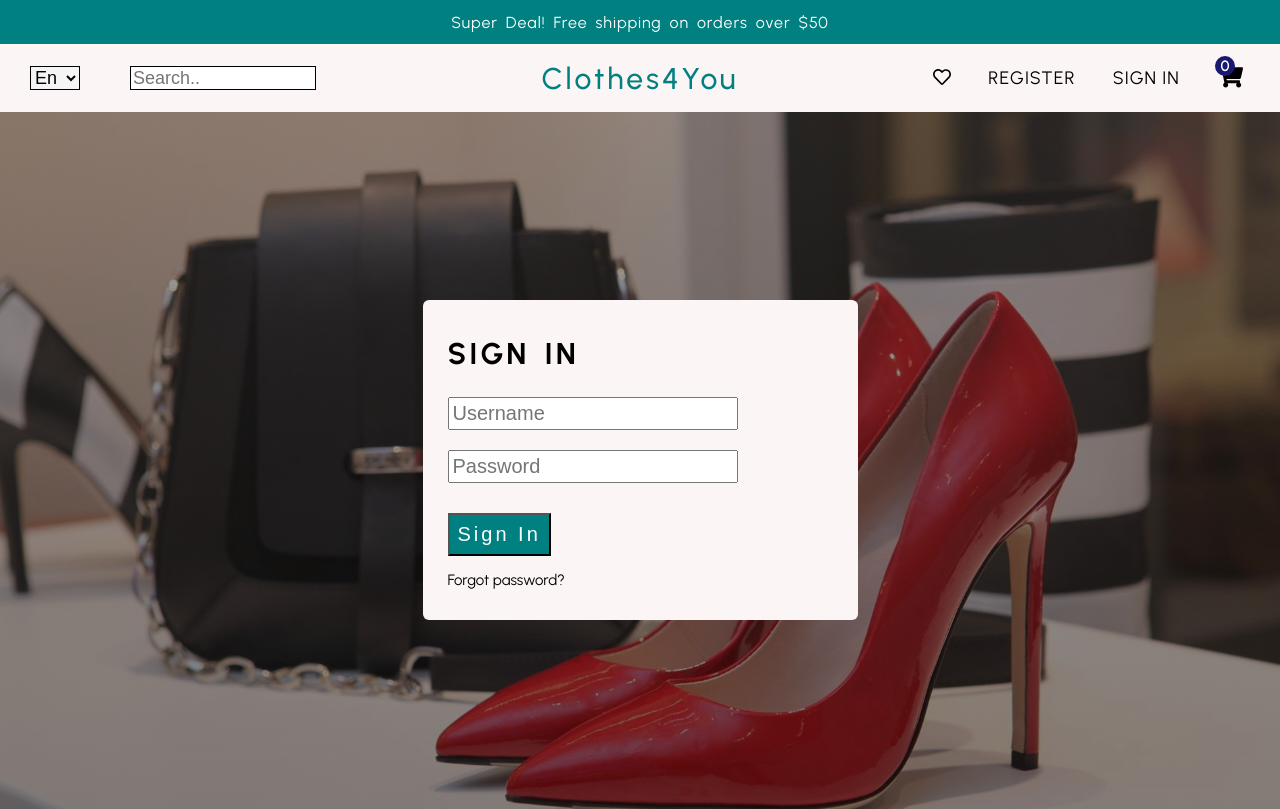
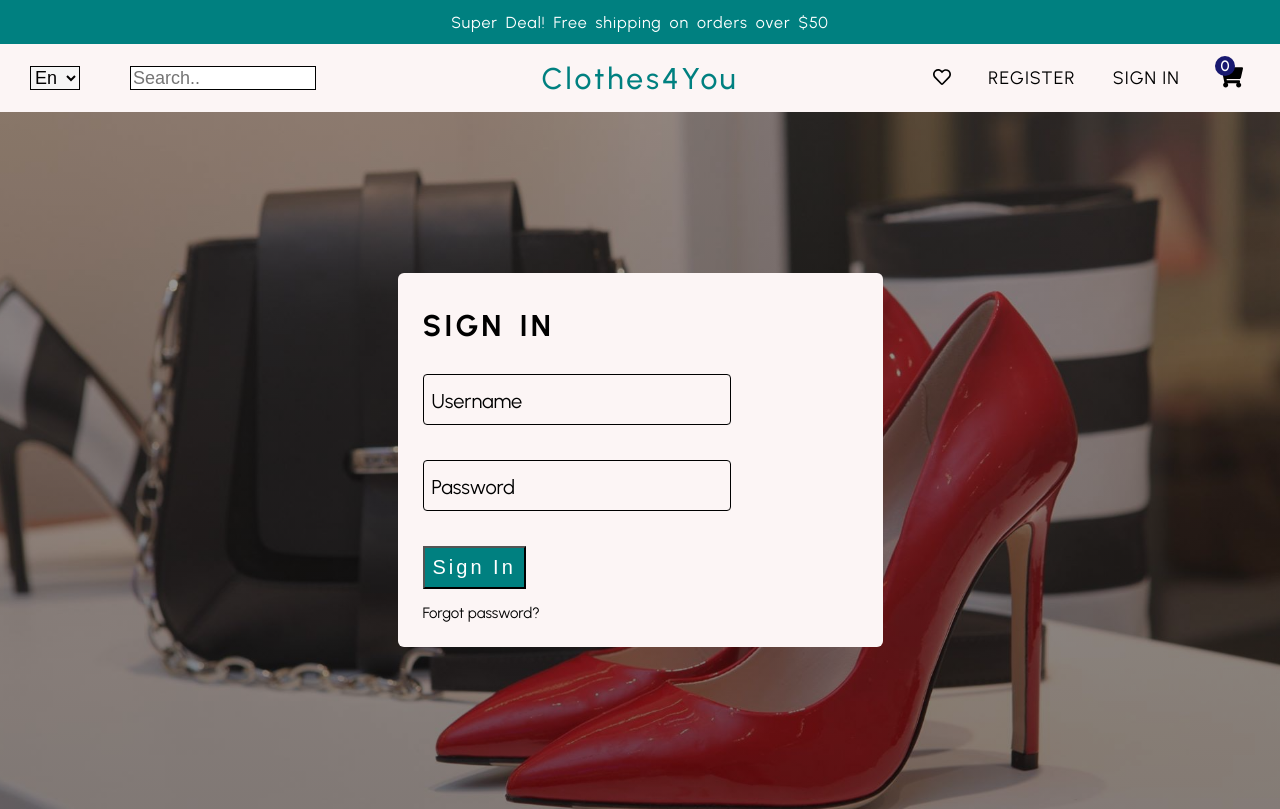
Before and after one commit to CarinWood/fashion-store, a React (Create React App) app: page /login in a window 1280 px wide. Shown: the top 809 px of the page. Built offline with nearby package versions, Linux system fonts and the light colour scheme.

Commit message:
update login

```diff
--- a/src/pages/login/Login.js
+++ b/src/pages/login/Login.js
@@ -34,15 +34,25 @@ const Login = () => {
             <div className='login'>
             <div className='login-square'>
                 <h2 className='login-header'>SIGN IN</h2>
-                <input className='input-field' type="text" placeholder='Username' value={name}
+
+                <div className='input-group'>
+                        <input className='input-field' id="username" type="text" placeholder=' ' value={name}
                             onChange={((e) => (
                                 setName(e.target.value)
                             ))}
                         ></input>
-                <input className='input-field' type="password" placeholder='Password' value={password}
+                        <label for="username" className="input-label">Username</label>
+                </div>
+
+                <div className='input-group'>
+                        <input className='input-field' type="password" placeholder='' id="username" value={password}
                         onChange={(e) =>(
                             setPassword(e.target.value)
                         )}></input>
+                        <label for="password" className="input-label">Password</label>
+                </div>
+
+
                 <button id="sign-in-btn" type="submit" onClick={checkUser}>Sign In</button>
                 <p className='forgot'>Forgot password?</p>
             </div>
--- a/src/pages/login/login.css
+++ b/src/pages/login/login.css
@@ -15,29 +15,65 @@
     font-size: 30px;
     letter-spacing: 3px;
     word-spacing: 5px;
+    margin-bottom: 30px;
 
 }
 
 
 .login-square {
     background-color: #fcf5f5;
-    width: 400px;
-    height: 300px;
+    width: 450px;
     padding: 10px 10px 10px 25px;
     border-radius: 6px;
 
 }
 
+.input-group {
+    position: relative;
+    margin-bottom: 35px;
+}
+
 .input-field {
     font-size: 20px;
-    padding: 3px;
+    padding: 13px;
     display: flex;
     flex-direction: column;
     justify-content: center;
     align-items: center;
-    margin-top: 20px;
+    margin-top: 10px;
     width: 280px;
+    border: 1px solid black;
+    outline: none;
+    border-radius: 4px;
+    background-color: #fcf5f5;
 
+}
+
+
+
+.input-label {
+    font-size: 20px;
+    position: absolute;
+    bottom: 25%;
+    left: 2%;
+    cursor: pointer;
+    background-color: #fcf5f5;
+    height: auto;
+    transition:
+    top 200ms ease-in,
+    left 200ms ease-in,
+    font-size 200ms ease-in,
+}
+
+
+.input-field:focus ~ .input-label,
+.input-field:not(:placeholder-shown).input-field:not(:focus) ~ .input-label {
+    top: -22%;
+    left: 2%;
+    font-size: 17px;
+    padding-right: 4px;
+    padding-left: 4px;
+    height: 15px;
 }
 
 #sign-in-btn{
@@ -46,7 +82,7 @@
     font-size: 20px;
     letter-spacing: 3px;
     font-weight: 500;
-    margin-top: 30px;
+    margin-top: 0px;
     padding: 8px;
     cursor: pointer;
 }
```
Lines whose indentation alone changed are shown as unchanged.
